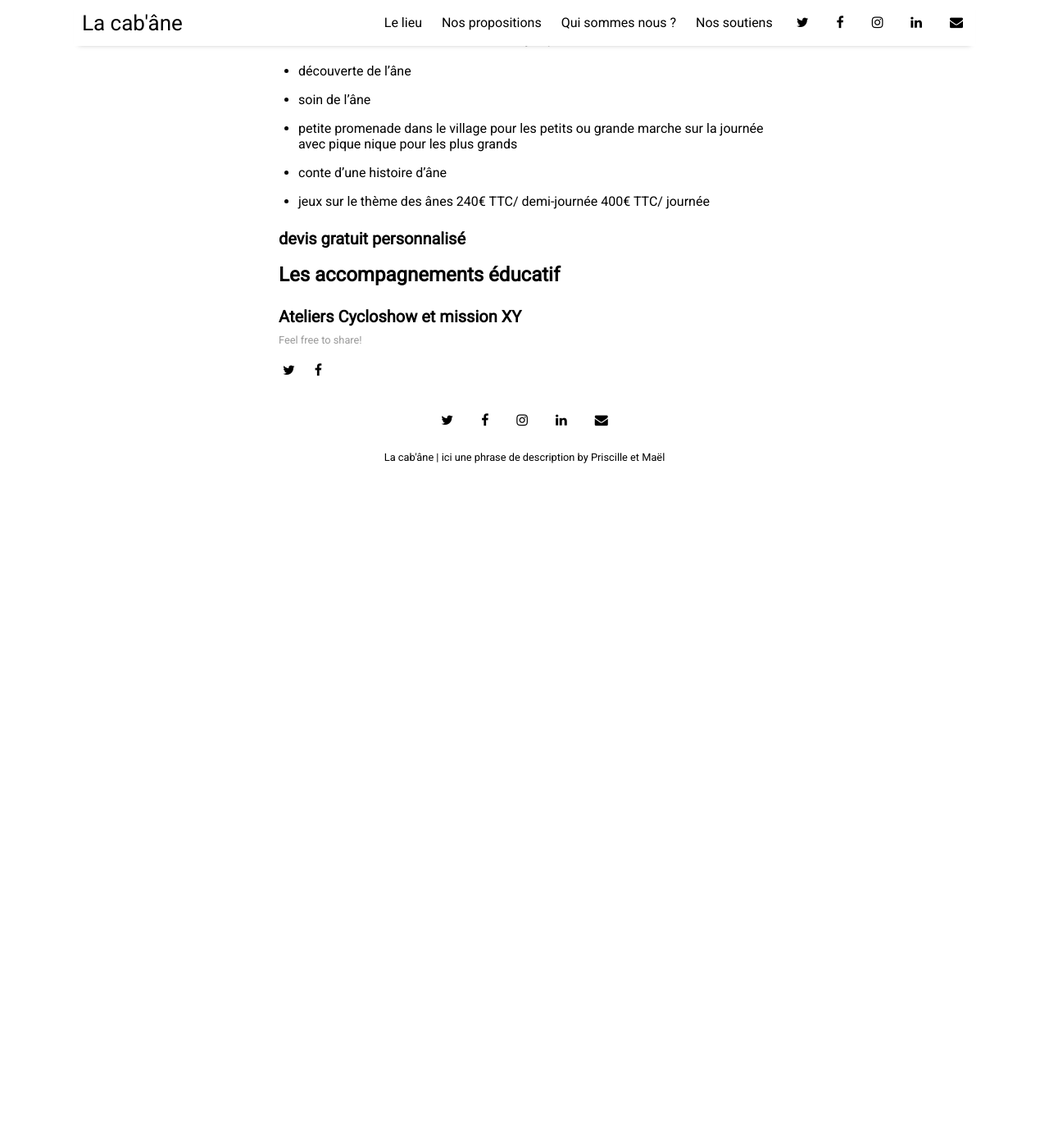
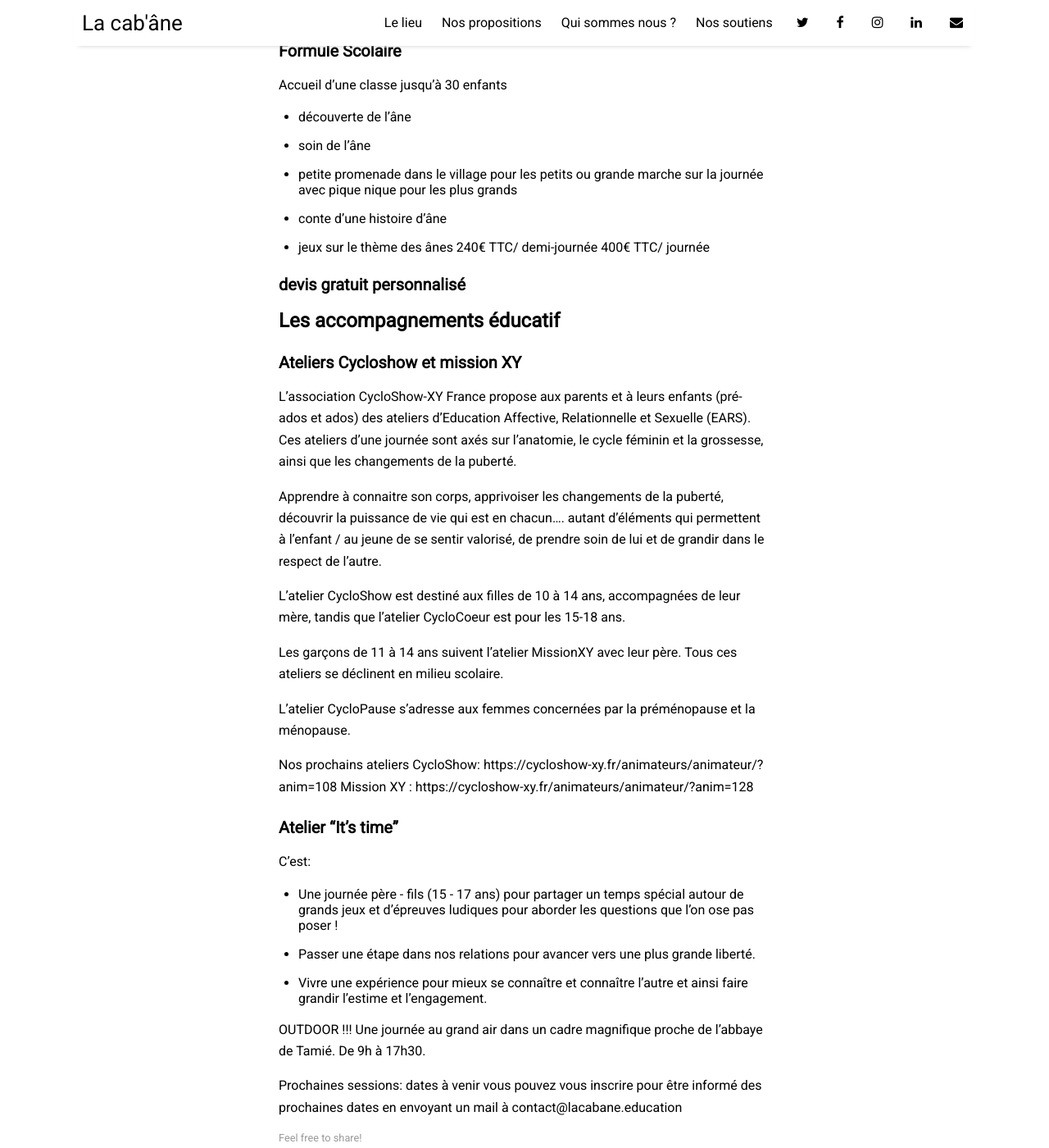
Before and after one commit to la-cabane/la-cabane.github.io, a Jekyll site: the page built from _posts/2016-09-09-propositions.md, in a window 1280 px wide and 1400 px high, scrolled down 1156 px. Shown: the whole window at 82% size. Built offline with Jekyll 4.4.1, drawn with Linux system fonts in a browser that asks for light colours; nearby versions of some CDN libraries; before the commit the page ends 1752 px from its top, so only the background shows below that; some of the changed text lies outside the part shown.

Commit message:
Update 2016-09-09-propositions.md
XY et cycloShow et it s time

```diff
--- a/_posts/2016-09-09-propositions.md
+++ b/_posts/2016-09-09-propositions.md
@@ -21,14 +21,14 @@ Nos formules:
 - conte d'une histoire d'âne
 coût de l'atelier 70€TTC/h (6 personnes)
 
-###Formule découverte (dans votre structure)
+### Formule découverte (dans votre structure)
 - installation des ânes dans un enclos
 - présentation des ânes à un groupe de 6 bénéficiaires maximum
 - ateliers de médiation en individuel
 forfait visite 180TTC (min 2h)
 heure supplémentaire 50€ TTC + frais de déplacement
 
-###Formule Scolaire
+### Formule Scolaire
 Accueil d'une classe jusqu'à 30 enfants
 - découverte de l'âne
 - soin de l'âne
@@ -43,3 +43,27 @@ Accueil d'une classe jusqu'à 30 enfants
 ## Les accompagnements éducatif
 
 ### Ateliers Cycloshow et mission XY
+L'association CycloShow-XY France propose aux parents et à leurs enfants (pré-ados et ados) des ateliers d'Education Affective, Relationnelle et Sexuelle (EARS). Ces ateliers d'une journée sont axés sur l'anatomie, le cycle féminin et la grossesse, ainsi que les changements de la puberté.
+
+Apprendre à connaitre son corps, apprivoiser les changements de la puberté, découvrir la puissance de vie qui est en chacun.... autant d'éléments qui permettent à l'enfant / au jeune de se sentir valorisé, de prendre soin de lui et de grandir dans le respect de l'autre.
+
+L'atelier CycloShow est destiné aux filles de 10 à 14 ans, accompagnées de leur mère, tandis que l'atelier CycloCoeur est pour les 15-18 ans.
+
+Les garçons de 11 à 14 ans suivent l'atelier MissionXY avec leur père. Tous ces ateliers se déclinent en milieu scolaire.
+
+L'atelier CycloPause s'adresse aux femmes concernées par la préménopause et la ménopause.
+
+Nos prochains ateliers
+CycloShow: https://cycloshow-xy.fr/animateurs/animateur/?anim=108
+Mission XY : https://cycloshow-xy.fr/animateurs/animateur/?anim=128
+
+### Atelier "It's time"
+C'est:
+- Une journée père - fils (15 - 17 ans) pour partager un temps spécial autour de grands jeux et d'épreuves ludiques pour aborder les questions que l'on ose pas poser !
+- Passer une étape dans nos relations pour avancer vers une plus grande liberté.
+- Vivre une expérience pour mieux se connaître et connaître l'autre et ainsi faire grandir l'estime et l'engagement.
+
+OUTDOOR !!! Une journée au grand air dans un cadre magnifique proche de l'abbaye de Tamié. De 9h à 17h30.
+
+Prochaines sessions: dates à venir
+vous pouvez vous inscrire pour être informé des prochaines dates en envoyant un mail à contact@lacabane.education
```
